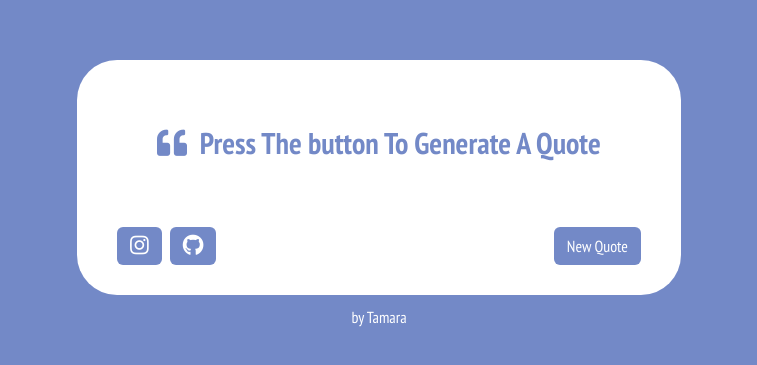
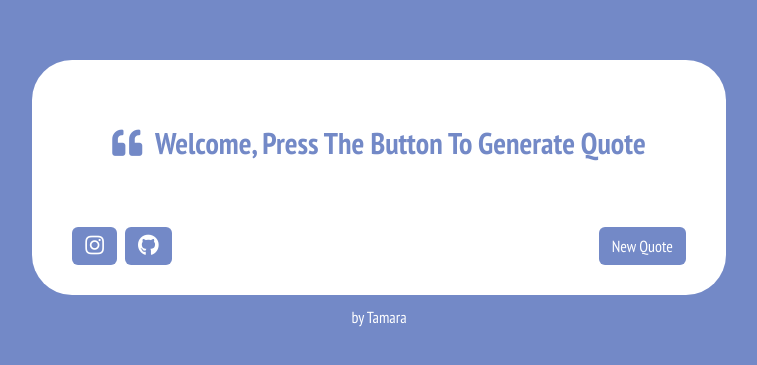
Before and after one commit to TamaraSovcikova/Quote-Machine, a React (Create React App) app in the folder quote-machine/: page / in a window 1280 px wide. Shown: the part 201-566 px from the top of the page, without its empty margins (261-1018 px from the left). Built offline with nearby package versions, Linux system fonts and the light colour scheme.

Commit message:
edited intro text

```diff
--- a/quote-machine/src/App.js
+++ b/quote-machine/src/App.js
@@ -34,7 +34,7 @@ function App({quotes, changeQuote}) {
               <div className={`container myp-10 ${fadeIn ? 'fade-in' : ''}`}>
                 <p id="quote-text" className={`lead ${fadeIn ? 'fade-in' : ''}`} style={{  fontSize: '30px', wordWrap: 'break-word'}}>
                 <i id="quote-icon"className="fas fa-quote-left fa-1x text-primary" style={{ marginRight: '0.8rem' }}></i>
-                  {currentQuote ? currentQuote.text : 'Press The button To Generate A Quote'}
+                  {currentQuote ? currentQuote.text : 'Welcome, Press The Button To Generate Quote'}
                 </p>
               </div>
             </div>
```
